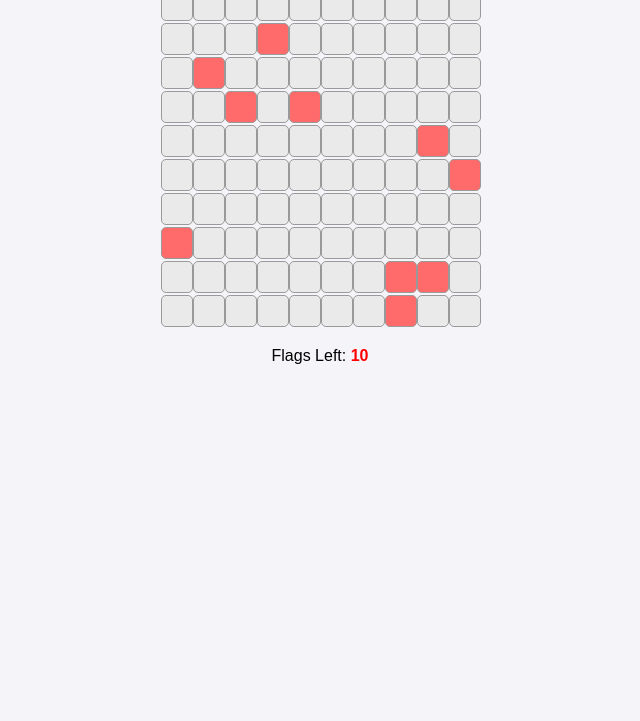
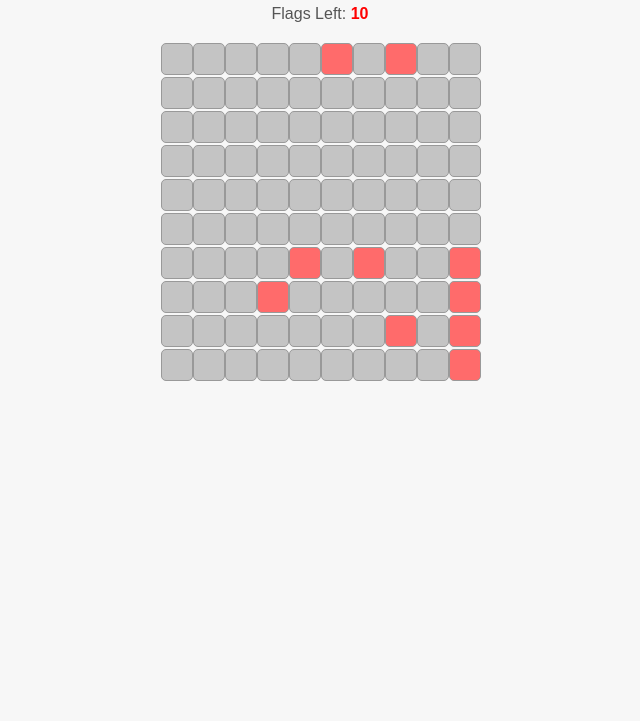
Before and after one commit to acciojob/bomberman-2-bhpuja, a website: page main.html in a window 1280 px wide. Shown: the part 79-800 px from the top of the page, without its empty margins (320-960 px from the left). Drawn offline with Linux system fonts and the light colour scheme.

Commit message:
created a submission

```diff
--- a/main.html
+++ b/main.html
@@ -9,10 +9,8 @@
 <body>
   <h1>Bomberman 2</h1>
   <div id="result"></div>
+  <div id="flags-left">Flags Left: <span id="flagsLeft">10</span></div>
   <div id="game-container"></div>
-  <div id="controls">
-    <p>Flags Left: <span id="flagsLeft">10</span></p>
-  </div>
   <script src="script.js"></script>
 </body>
 </html>
--- a/script.js
+++ b/script.js
@@ -1,9 +1,10 @@
+
 const gridSize = 10; // 10x10 grid
 const totalBombs = 10; // Total bombs
 let flagsLeft = totalBombs;
 let cellsRevealed = 0;
 
-// Initialize the game
+// References
 const gameContainer = document.getElementById("game-container");
 const result = document.getElementById("result");
 const flagsLeftSpan = document.getElementById("flagsLeft");
@@ -11,15 +12,22 @@ const flagsLeftSpan = document.getElementById("flagsLeft");
 const cells = [];
 const bombs = new Set();
 
+// Initialize the game
+function initGame() {
+  generateGrid();
+  placeBombs();
+  updateFlagCount();
+}
+
 // Generate the grid
 function generateGrid() {
   for (let i = 0; i < gridSize * gridSize; i++) {
     const cell = document.createElement("div");
     cell.id = i;
-    cell.className = "cell valid"; // Default to valid cell
-    cell.dataset.value = 0; // Default value
+    cell.className = "cell";
+    cell.dataset.value = 0; // Default bomb count
     cell.addEventListener("click", handleLeftClick);
-    cell.addEventListener("contextmenu", handleRightClick); // Flagging
+    cell.addEventListener("contextmenu", handleRightClick);
     gameContainer.appendChild(cell);
     cells.push(cell);
   }
@@ -28,29 +36,23 @@ function generateGrid() {
 // Place bombs randomly
 function placeBombs() {
   while (bombs.size < totalBombs) {
-    const randomIndex = Math.floor(Math.random() * (gridSize * gridSize));
+    const randomIndex = Math.floor(Math.random() * gridSize * gridSize);
     bombs.add(randomIndex);
   }
 
-  // Mark bombs and update neighbor counts
-  bombs.forEach((index) => {
-    cells[index].classList.remove("valid");
-    cells[index].classList.add("bomb");
-    updateNeighborCounts(index);
+  // Update neighboring cells' bomb counts
+  bombs.forEach((bombIndex) => {
+    cells[bombIndex].classList.add("bomb");
+    const neighbors = getNeighbors(bombIndex);
+    neighbors.forEach((neighbor) => {
+      if (!bombs.has(neighbor)) {
+        cells[neighbor].dataset.value = parseInt(cells[neighbor].dataset.value) + 1;
+      }
+    });
   });
 }
 
-// Update the neighbor counts
-function updateNeighborCounts(index) {
-  const neighbors = getNeighbors(index);
-  neighbors.forEach((neighbor) => {
-    if (!bombs.has(neighbor)) {
-      cells[neighbor].dataset.value = parseInt(cells[neighbor].dataset.value) + 1;
-    }
-  });
-}
-
-// Get neighbors of a cell
+// Get neighboring cells
 function getNeighbors(index) {
   const neighbors = [];
   const row = Math.floor(index / gridSize);
@@ -122,14 +124,19 @@ function handleRightClick(e) {
     flagsLeft--;
   }
 
+  updateFlagCount();
+  checkWinCondition();
+}
+
+// Update flag count
+function updateFlagCount() {
   flagsLeftSpan.textContent = flagsLeft;
-  checkWinCondition();
 }
 
 // Reveal all bombs
 function revealAllBombs() {
-  bombs.forEach((index) => {
-    const bombCell = cells[index];
+  bombs.forEach((bombIndex) => {
+    const bombCell = cells[bombIndex];
     bombCell.classList.add("checked");
     bombCell.textContent = "💣";
   });
@@ -139,8 +146,9 @@ function revealAllBombs() {
 function checkWinCondition() {
   if (cellsRevealed === gridSize * gridSize - totalBombs || flagsLeft === 0) {
     let allFlagsCorrect = true;
-    bombs.forEach((index) => {
-      if (!cells[index].classList.contains("flag")) {
+
+    bombs.forEach((bombIndex) => {
+      if (!cells[bombIndex].classList.contains("flag")) {
         allFlagsCorrect = false;
       }
     });
@@ -152,5 +160,4 @@ function checkWinCondition() {
 }
 
 // Start the game
-generateGrid();
-placeBombs();
+initGame();
--- a/styles.css
+++ b/styles.css
@@ -1,15 +1,14 @@
-/* General styling */
-/* General styling */
+/* General Styling */
 body {
   font-family: Arial, sans-serif;
   text-align: center;
-  background-color: #f4f4f9;
+  background-color: #f7f7f7;
   margin: 0;
   padding: 20px;
 }
 
 h1 {
-  margin: 0;
+  margin-bottom: 10px;
   font-size: 24px;
   color: #333;
 }
@@ -27,7 +26,7 @@ h1 {
   height: 30px;
   text-align: center;
   line-height: 30px;
-  background-color: #ccc;
+  background-color: #c4c4c4;
   border: 1px solid #999;
   border-radius: 5px;
   cursor: pointer;
@@ -35,11 +34,11 @@ h1 {
 }
 
 .cell.valid {
-  background-color: #eaeaea;
+  background-color: #e0e0e0;
 }
 
 .cell.checked {
-  background-color: #d4d4d4;
+  background-color: #d0d0d0;
   cursor: default;
 }
 
@@ -49,7 +48,7 @@ h1 {
 }
 
 .cell.flag {
-  background-color: #ffe066;
+  background-color: #ffea85;
   cursor: default;
 }
 
@@ -60,11 +59,13 @@ h1 {
   color: #333;
 }
 
-#controls {
+#flags-left {
+  font-size: 16px;
   margin-top: 10px;
+  color: #555;
 }
 
 #flagsLeft {
   font-weight: bold;
-  color: #ff0000;
+  color: red;
 }
```
